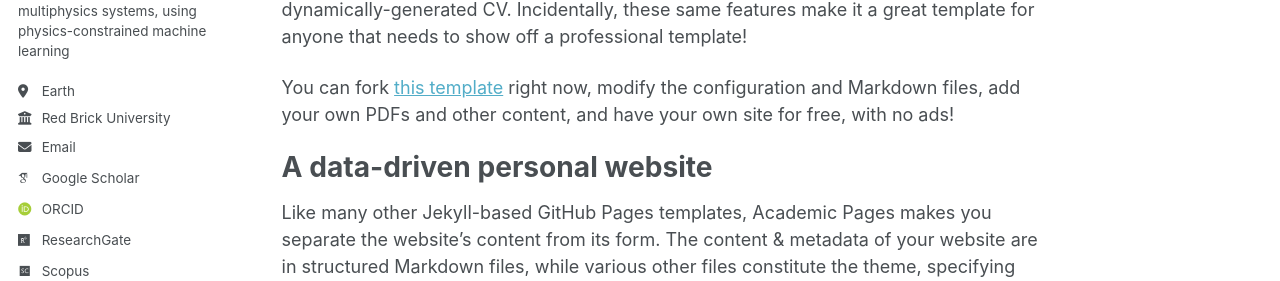
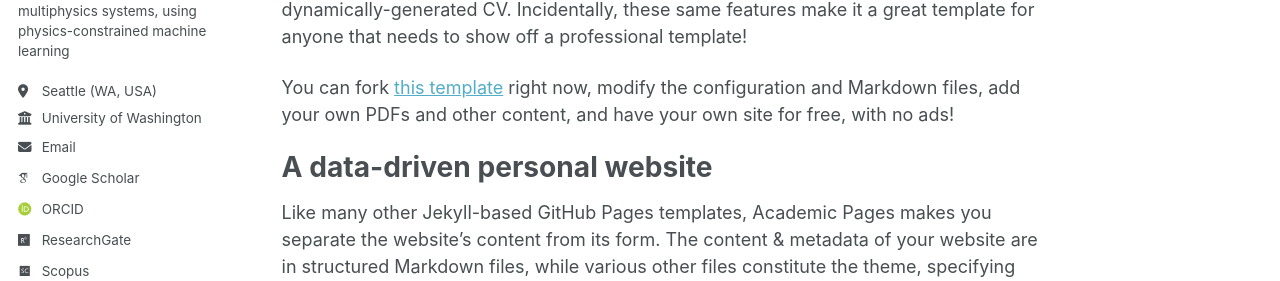
Before and after one commit to alarran/alarran.github.io, a Jekyll site: the page built from _pages/about.md, in a window 1280 px wide. Shown: the part 335-616 px from the top of the page. Built offline with Jekyll 4.4.1, drawn with Linux system fonts in a browser that asks for light colours; some web fonts are replaced; a script that is not in the unit is left out.

Commit message:
Update _config.yml

```diff
--- a/_config.yml
+++ b/_config.yml
@@ -26,10 +26,10 @@ author:
   name             : "Ana Larrañaga"
   pronouns         : # example: "she/her"
   bio              : "Data-driven modeling and control of complex systems, particularly multiscale and multiphysics systems, using physics-constrained machine learning"
-  location         : "Earth"
-  employer         : "Red Brick University"
+  location         : "Seattle (WA, USA)"
+  employer         : "University of Washington"
   uri              : # URL
-  email            : "none@example.org"
+  email            : "alarra@uw.edu"
 
   # Academic websites
   academia         : # URL
```
